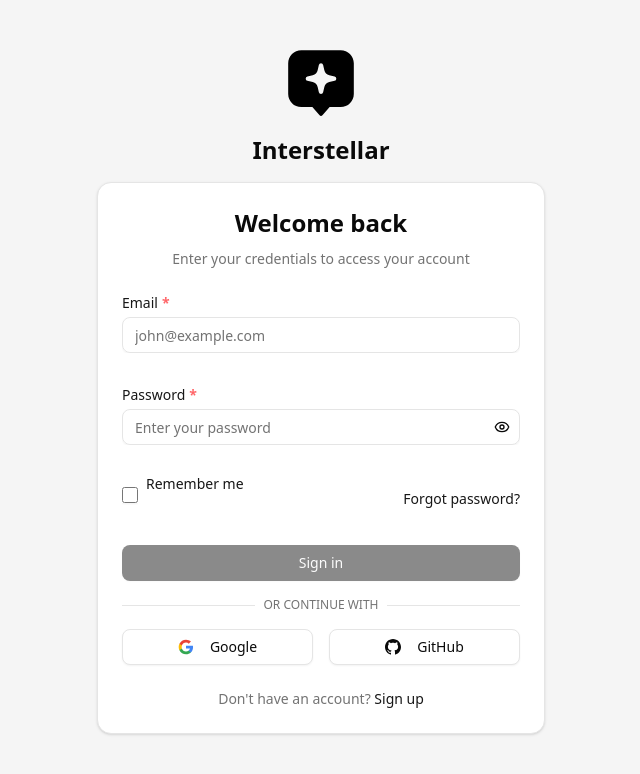
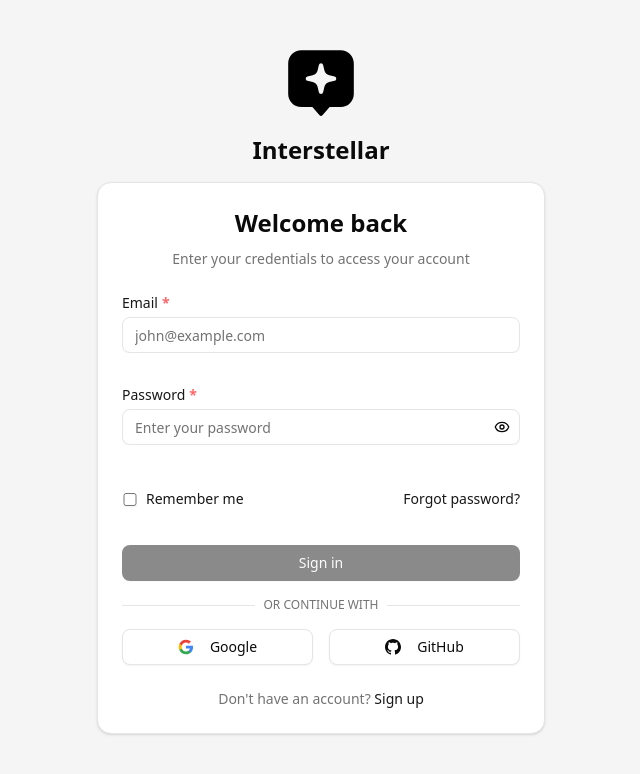
Before and after one commit to dinhngocduy2000/interstellar, a Next.js app: page /login in a window 1280 px wide. Shown: the top 774 px of the page, without its empty margins (319-959 px from the left). Built offline with nearby package versions, Linux system fonts and the light colour scheme; no server answers.

Commit message:
feat: setup sso login client

```diff
--- a/src/app/(auth)/login/(login-form)/index.tsx
+++ b/src/app/(auth)/login/(login-form)/index.tsx
@@ -9,6 +9,7 @@ import {
   CardTitle,
 } from "@/components/ui/card";
 import { Separator } from "@/components/ui/separator";
+import { AUTH_ENDPOINTS } from "@/lib/enum/endpoints";
 import LoginFormComponent from "./login-form-component";
 
 const LoginFormContainerComponent = () => {
@@ -34,7 +35,11 @@ const LoginFormContainerComponent = () => {
         </div>
 
         <div className="grid grid-cols-2 gap-4">
-          <Button variant="outline">
+          <Link
+            className="flex w-full flex-1 items-center"
+            href={`${process.env.NEXT_PUBLIC_API_URL}${AUTH_ENDPOINTS.GOOGLE_LOGIN}`}
+          >
+            <Button variant="outline" className="w-full">
               <svg className="mr-2 h-4 w-4" viewBox="0 0 24 24">
                 <path
                   d="M22.56 12.25c0-.78-.07-1.53-.2-2.25H12v4.26h5.92c-.26 1.37-1.04 2.53-2.21 3.31v2.77h3.57c2.08-1.92 3.28-4.74 3.28-8.09z"
@@ -55,6 +60,7 @@ const LoginFormContainerComponent = () => {
               </svg>
               Google
             </Button>
+          </Link>
           <Button variant="outline">
             <svg
               className="mr-2 h-4 w-4"
--- a/src/app/(auth)/login/(login-form)/login-form-component.tsx
+++ b/src/app/(auth)/login/(login-form)/login-form-component.tsx
@@ -115,11 +115,11 @@ const LoginFormComponent = () => {
                 id="saveSession"
                 type="checkbox"
                 defaultChecked={field.value as boolean}
-                className="h-4 w-4 rounded border-gray-300 text-primary focus:ring-primary"
+                className="mt-2 h-4 max-h-fit w-4 rounded border-gray-300 text-primary focus:ring-primary"
                 onChange={(e) => field.onChange(e.target.checked)}
               />
             )}
-            containerClassName="flex-row-reverse items-start"
+            containerClassName="flex-row-reverse items-center"
           />
         </div>
         <Link
--- /dev/null
+++ b/src/app/(auth)/sso/client-component.tsx
@@ -0,0 +1,8 @@
+"use client";
+import React from "react";
+
+const SSOClientComponent = () => {
+  return <div>SSOClientComponent</div>;
+};
+
+export default SSOClientComponent;
--- /dev/null
+++ b/src/app/(auth)/sso/page.tsx
@@ -0,0 +1,10 @@
+import React from "react";
+import SSOClientComponent from "./client-component";
+
+type Props = {};
+
+const SSOPage = (props: Props) => {
+  return <SSOClientComponent />;
+};
+
+export default SSOPage;
--- a/src/lib/enum/endpoints.ts
+++ b/src/lib/enum/endpoints.ts
@@ -3,6 +3,7 @@ export enum AUTH_ENDPOINTS {
   REFRESH_TOKEN = "/api/v1/auth/refresh",
   SIGN_UP = "/api/v1/auth/register",
   TRACK_SESSION = "/api/v1/auth/track",
+  GOOGLE_LOGIN = "/api/v1/auth/sso/google/login",
 }
 
 export enum CONVERSATIONS_ENDPOINTS {
--- a/src/lib/queries/auth-query.ts
+++ b/src/lib/queries/auth-query.ts
@@ -1,6 +1,6 @@
 import { useMutation, useQuery } from "@tanstack/react-query";
 import { loginAction } from "@/actions/auth";
-import { trackSession } from "../api/auth";
+import { loginAPI, trackSession } from "../api/auth";
 import { LoginForm, LoginResponse } from "../interfaces/auth";
 import { IMutation } from "../interfaces/utils";
 
@@ -15,7 +15,7 @@ export const useLoginMutation = ({
 }: ILoginMutation) => {
   return useMutation({
     mutationFn: async (data: LoginForm) => {
-      return await loginAction({ ...data, saveSession: undefined }, signal);
+      return await loginAPI({ ...data, saveSession: undefined }, signal);
     },
     onSuccess: (data, variables) => {
       onSuccess?.(data, variables);
--- a/src/middleware.ts
+++ b/src/middleware.ts
@@ -5,7 +5,7 @@ import { refreshTokenAction } from "./actions/refresh-token";
 import { COOKIE_KEYS } from "./lib/enum/cookie-keys";
 import { ROUTE_PATH } from "./lib/enum/route-path";
 
-const publicRoutes = ["/login", "/signup"];
+const publicRoutes = ["/login", "/signup", "/sso"];
 
 export async function middleware(request: NextRequest) {
   const token = request.cookies.get(COOKIE_KEYS.ACCESS_TOKEN)?.value;
```
Also changed, not shown: 2 other files (tests, documents, lock files or other folders). Lines whose indentation alone changed are shown as unchanged.
